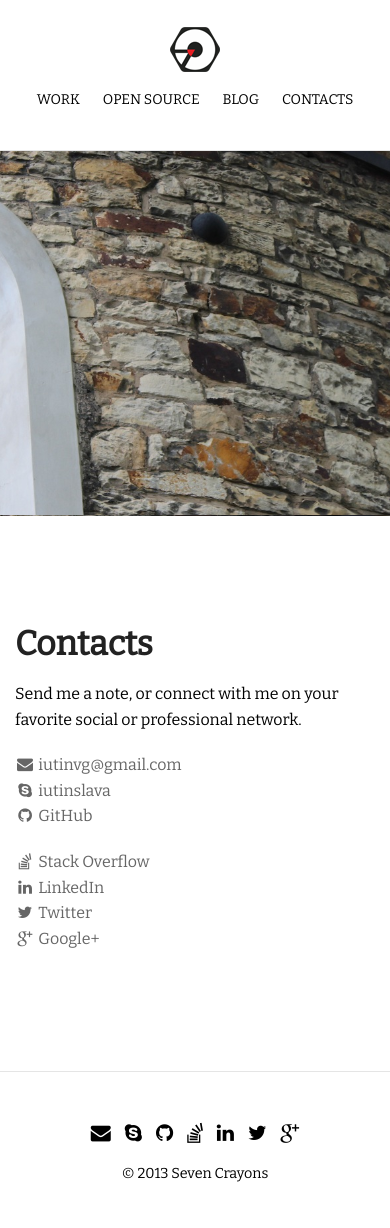
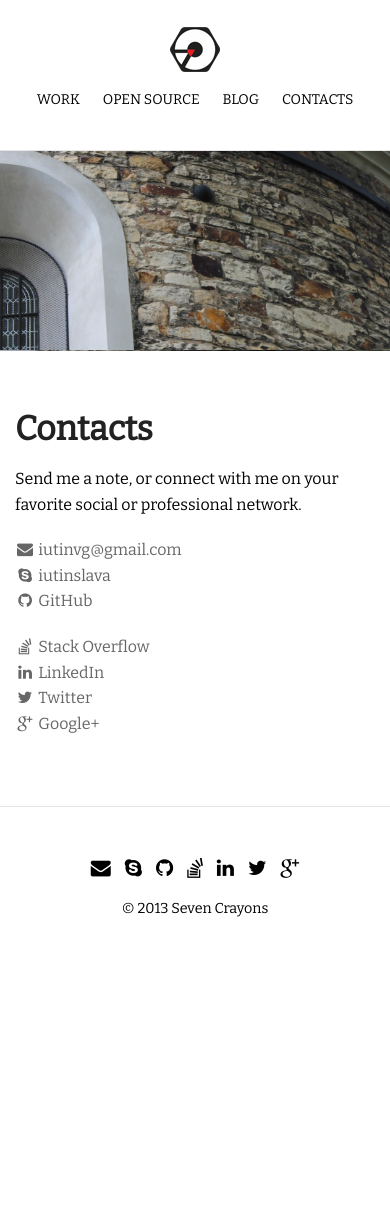
Before and after one commit to iutinvg/iutinvg.github.io, a Jekyll site: the page built from contacts.html, in a window 390 px wide. Built offline with Jekyll 4.4.1, drawn with Linux system fonts in a browser that asks for light colours; Markdown is read by kramdown in place of the engine named in the settings; after the commit the page ends 963 px from its top, so only the background shows below that.

Commit message:
better layout for small screens; favicon

```diff
--- a/css/app.css
+++ b/css/app.css
@@ -36,12 +36,6 @@ ul {
     display: inline-block;
 }
 
-@media only screen and (max-width: 767px) {
-    .logo { margin: 0 auto; display: block; }
-    .menu { float: none; }
-    .menu li { float: none; display: inline-block; }
-}
-
 /* All about links */
 a { color: #666; text-decoration: underline; }
 a:hover, a:focus { color: #444; }
@@ -59,6 +53,14 @@ a:hover, a:focus { color: #444; }
 }
 .content-container {
     padding: 100px 0;
+}
+
+@media only screen and (max-width: 767px) {
+    .logo { margin: 0 auto; display: block; }
+    .menu { float: none; }
+    .menu li { float: none; display: inline-block; }
+    .content-container { padding: 50px 0; }
+    .image-top { height: 200px; }
 }
 
 /* Contacts page */
```
Also changed, not shown: favicon.ico.
